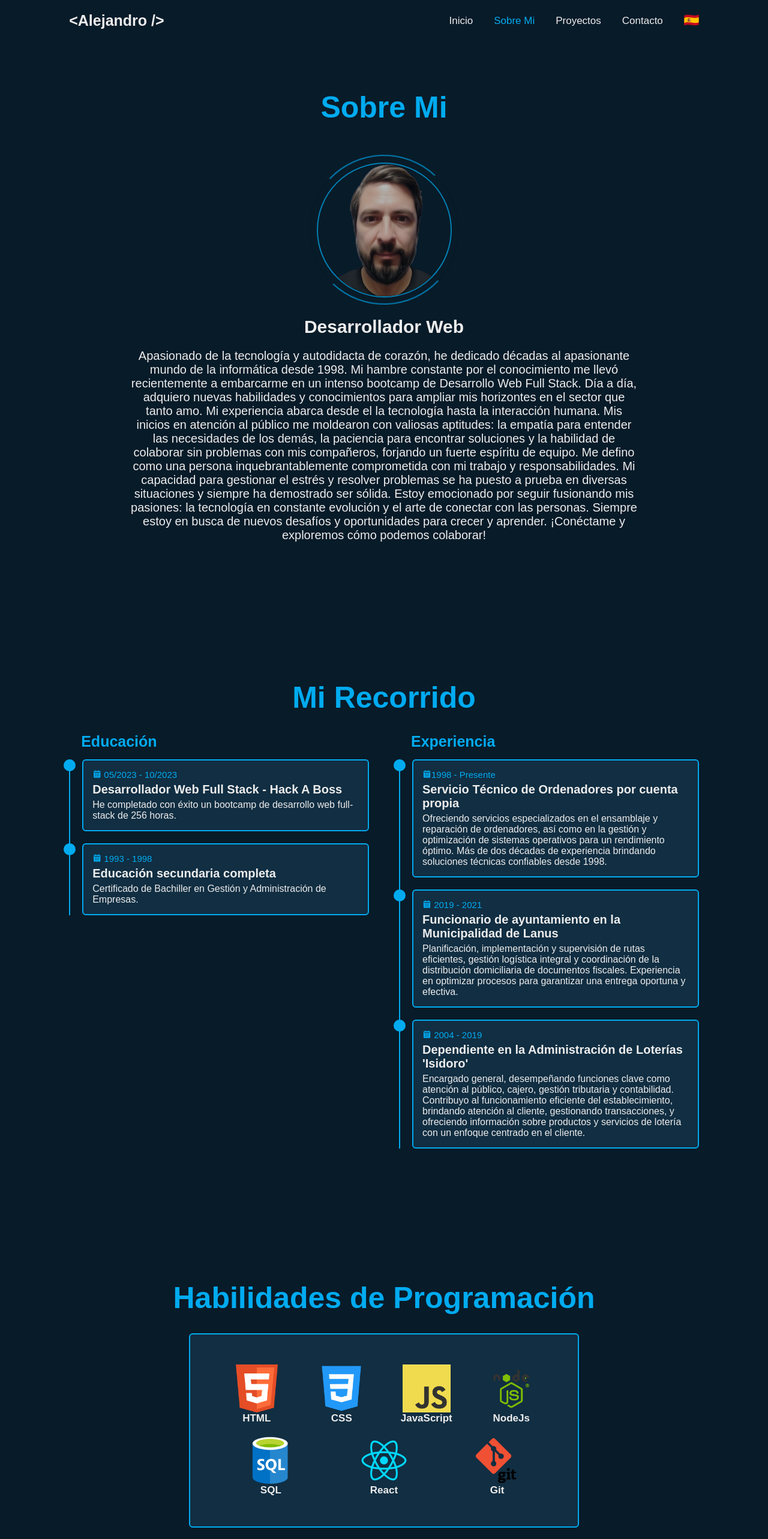
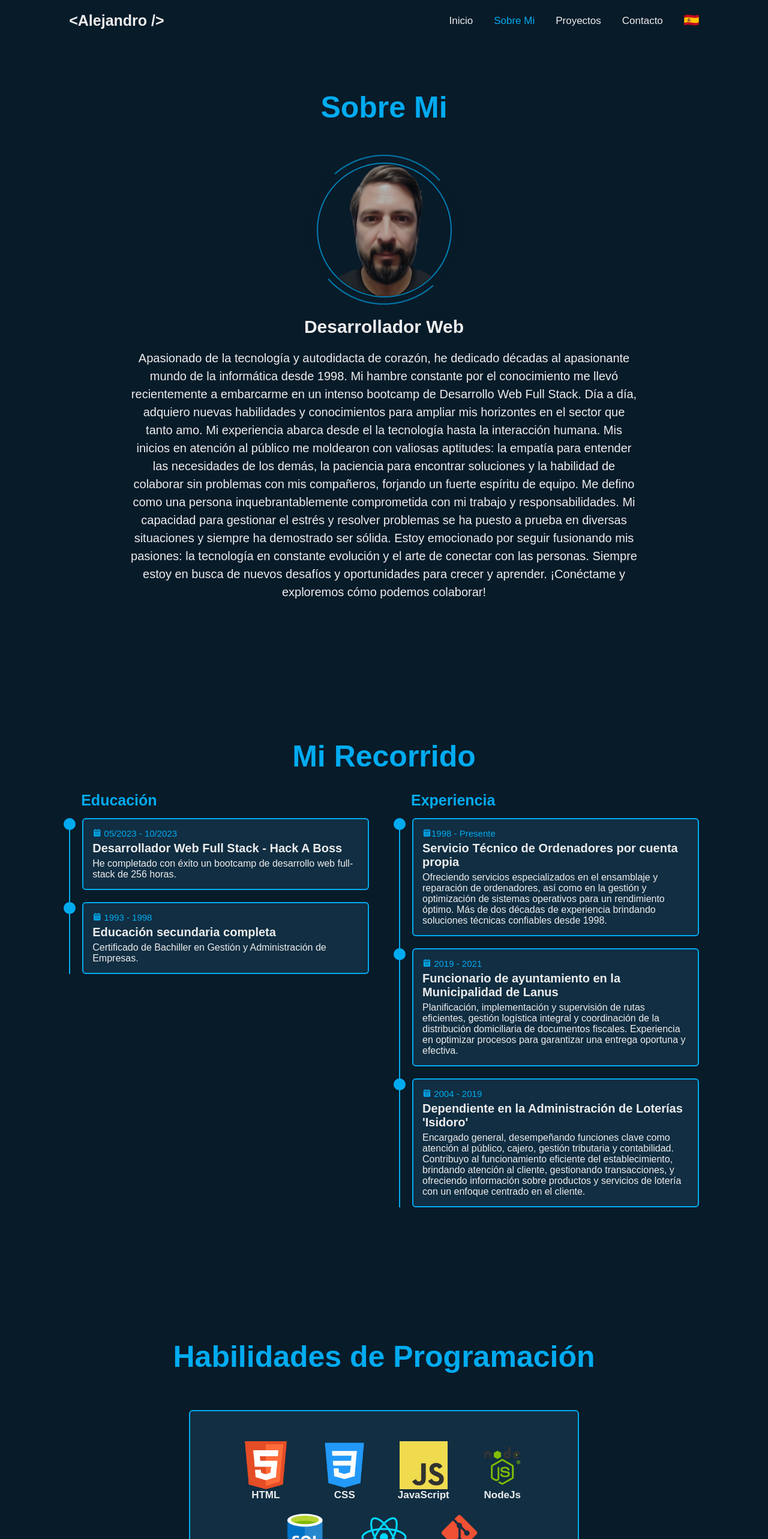
Before and after one commit to AlejandroBrid/portfolio, a React (Vite) app: page /about in a window 1280 px wide. Shown: the top 2566 px of the page at 60% size. Built offline with nearby package versions, Linux system fonts and the light colour scheme.

Commit message:
emailValidation7

```diff
--- a/src/pages/About.css
+++ b/src/pages/About.css
@@ -57,6 +57,7 @@ h2.heading {
 .about-content p {
   font-size: 2rem;
   margin: 2rem 10rem 2rem;
+  line-height: 1.5;
 }
 .btn-box.btns {
   display: inline-block;
@@ -206,9 +207,11 @@ div.skills-row {
 
 .skills-box .row1 {
   display: flex;
-  justify-content: space-around;
+  background-color: #112e42;
+  margin-top: 30px;
   flex-wrap: wrap;
-  background-color: #112e42;
+  align-content: center;
+  justify-content: center;
 }
 
 @keyframes aboutSpinner {
--- a/src/pages/HomePage.css
+++ b/src/pages/HomePage.css
@@ -57,6 +57,7 @@ section {
   position: relative;
   font-size: 1.6rem;
   margin: 2rem 0 4rem;
+  line-height: 1.3;
 }
 .home-content p::before {
   content: "";
```
Also changed, not shown: vercel.json (added).
